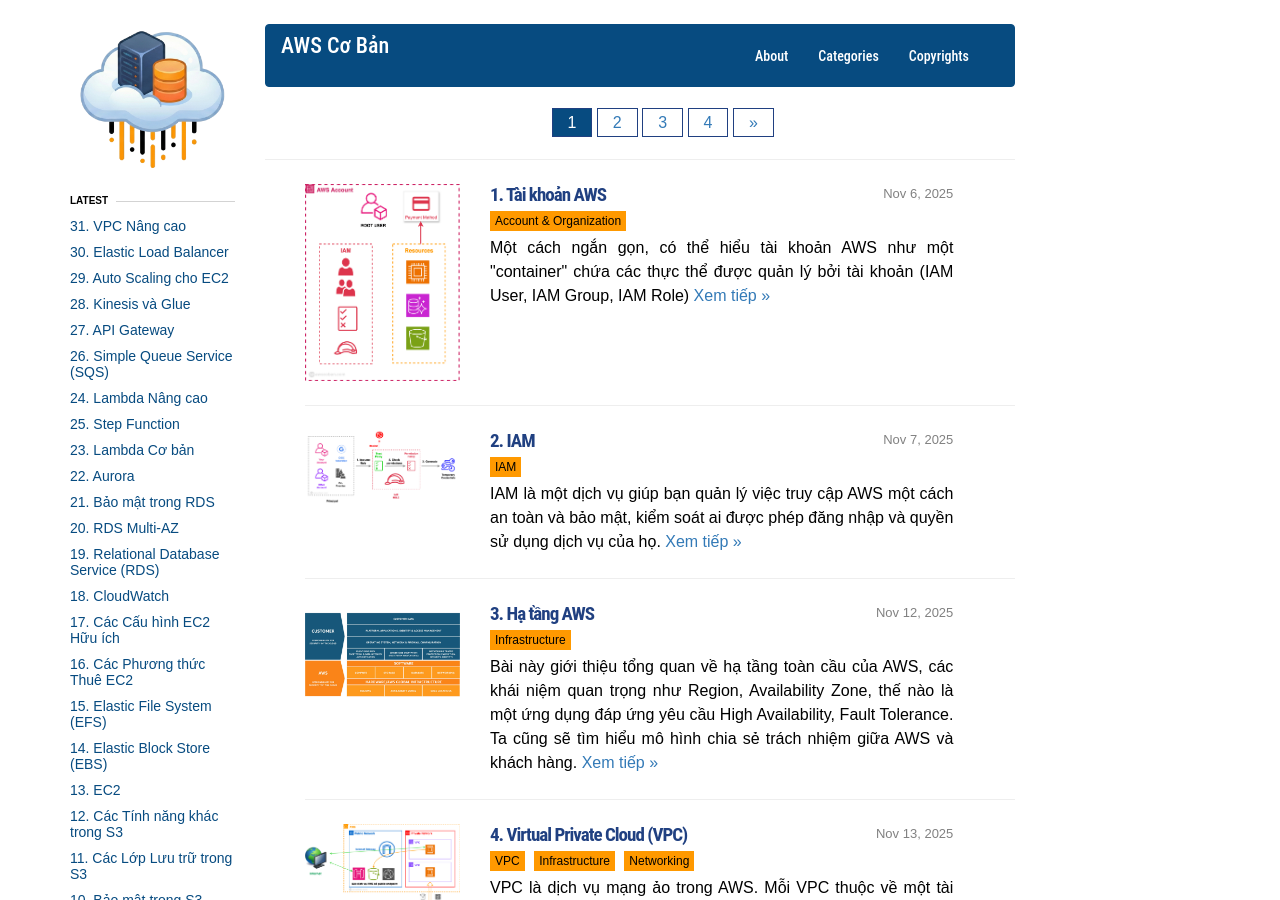
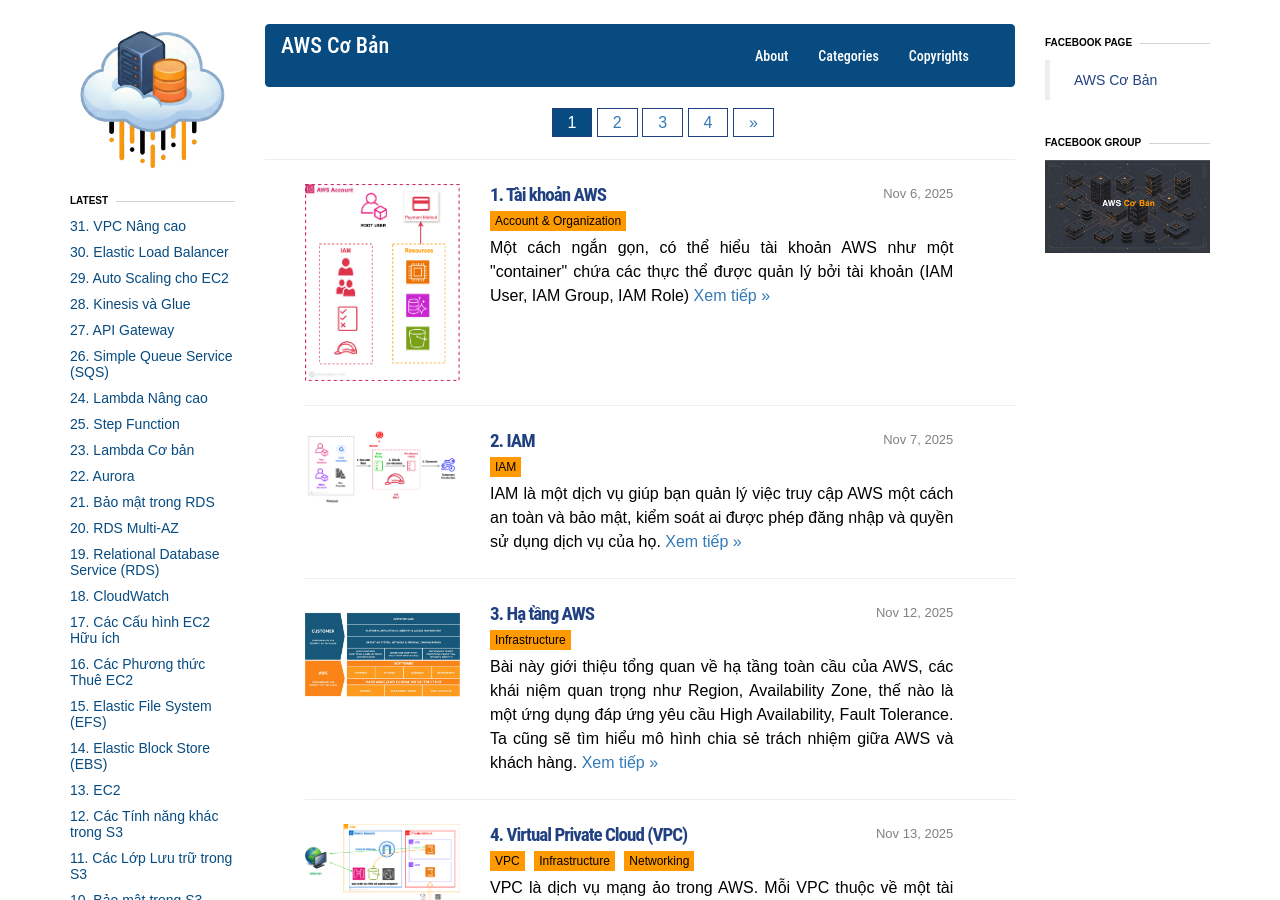
Before and after one commit to awscoban/awscoban.github.io, a Jekyll site: the page built from index.html, in a window 1280 px wide and 900 px high. Built offline with Jekyll 4.4.1, drawn with Linux system fonts in a browser that asks for light colours; nearby versions of some CDN libraries; formulas are drawn with MathJax 3; the list of posts is cut into pages by our own code.

Commit message:
feat(ui): add fb page & group link

```diff
--- a/_includes/sidebar_right.html
+++ b/_includes/sidebar_right.html
@@ -45,21 +45,12 @@
             </ul>
           </nav> -->
 
-           <!-- <nav>
-            <div class="header">Diễn đàn</div>
-            <a   href="https://">
-            <img width="100%" src="{{ site.baseurl }}/assets/latex/new_logo9-2.png"/>  </a>
-          </nav>
-
-
           <nav>
           <div class = "header" with = "100%">Facebook page</div>
-         <div class="fb-page" data-href="PAGE LINK HERE/" data-width="250" data-small-header="false" data-adapt-container-width="true" data-hide-cover="false" data-show-facepile="false"><blockquote cite="PAGE LINK HERE/" class="fb-xfbml-parse-ignore" ><a style = "color: #204081" href="PAGE LINK HERE/">AWS Cơ Bản</a></blockquote></div>
-
+         <div class="fb-page" data-href="https://www.facebook.com/awscoban/" data-width="210" data-small-header="false" data-adapt-container-width="false" data-hide-cover="false" data-show-facepile="false"><blockquote cite="https://www.facebook.com/awscoban/" class="fb-xfbml-parse-ignore" ><a style = "color: #204081" href="https://www.facebook.com/awscoban/">AWS Cơ Bản</a></blockquote></div>
           </nav>
           <nav>
             <div class="header">Facebook group</div>
-            <a   href="https://www.facebook.com/groups/">
-            <img width="100%" src="{{ site.baseurl }}/assets/14_mlp/multi_layers.png"/>  </a>
+            <a   href="https://www.facebook.com/groups/1222885342682239/">
+            <img width="100%" src="{{ site.baseurl }}/assets/awscoban_cover.png"/>  </a>
           </nav>
-          <nav> -->
```
